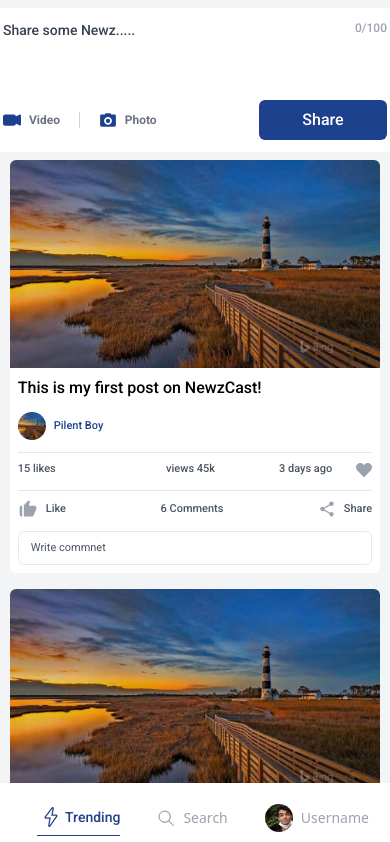
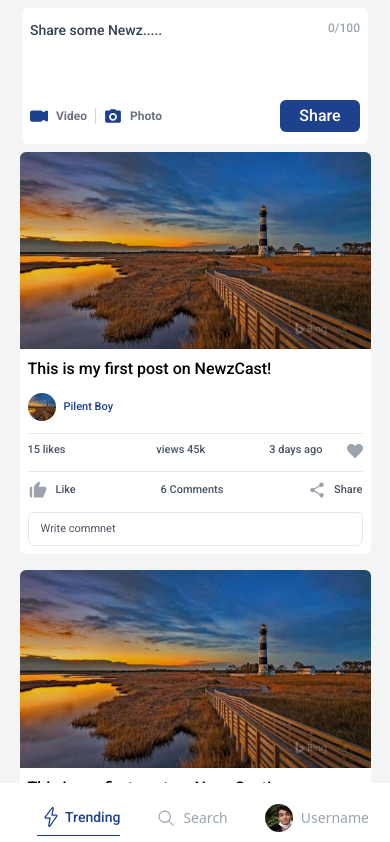
Before and after one commit to pilentboy/NewzCast, a React (Create React App) app: page /newzcast in a window 390 px wide. Shown: the top 842 px of the page. Built offline with nearby package versions, Linux system fonts and the light colour scheme.

Commit message:
fix SharePost amd PostWrapper width in small screens

```diff
--- a/src/components/home/HomeContainer.jsx
+++ b/src/components/home/HomeContainer.jsx
@@ -1,7 +1,7 @@
 
 function HomeContainer({ children }) {
     return (
-        <div className="w-lvw min-h-lvh flex flex-col items-center pt-2 pb-16  mx-auto bg-gray-100  md:pb-2">
+        <div className="w-screen min-h-lvh flex flex-col items-center pt-2 pb-16  mx-auto bg-gray-100  md:pb-2">
             {children}
         </div>
     )
--- a/src/components/post/post_cart/PostWrapper.jsx
+++ b/src/components/post/post_cart/PostWrapper.jsx
@@ -7,7 +7,7 @@
 
 function PostWrapper() {
     return (
-        <div className="w-[95%]  min-h-[200px] max-h-[600px] overflow-hidden my-2 rounded-md bg-white flex flex-col justify-between md:w-480">
+        <div className=" w-[90%]  min-h-[200px] max-h-[600px] overflow-hidden my-2 rounded-md bg-white flex flex-col justify-between md:w-480">
             <img src={postimg} className='w-full' />
 
             <div className='flex flex-col space-y-3 p-2 '>
--- a/src/components/post/share/SharePost.jsx
+++ b/src/components/post/share/SharePost.jsx
@@ -10,7 +10,7 @@
 
     return (
         <form action="">
-            <div className=" w-[400px]  min-h-[110px] duration-500 bg-white rounded-md flex flex-col justify-between px-2 py-3 md:w-480">
+            <div className="w-[346px]  min-h-[110px] duration-500 bg-white rounded-md flex flex-col justify-between px-2 py-3 md:w-480">
                 <PostText text={postText} handleChange={setPostText} />
                 <div className="flex justify-between items-center w-full">
 
@@ -31,8 +31,9 @@
 
                     </div>
 
-                    <MainButton title={'Share'} type={'submit'} lgBTN={false} styles={'bg-purple-1000 text-white p-2'} action={() => alert("share")} />
-
+                    <button type="submit" className="w-20 h-8 rounded-md bg-purple-1000 text-white text-center hover:opacity-90 md:w-28 md:h-10">
+                        Share
+                    </button>
 
                 </div>
             </div>
```
